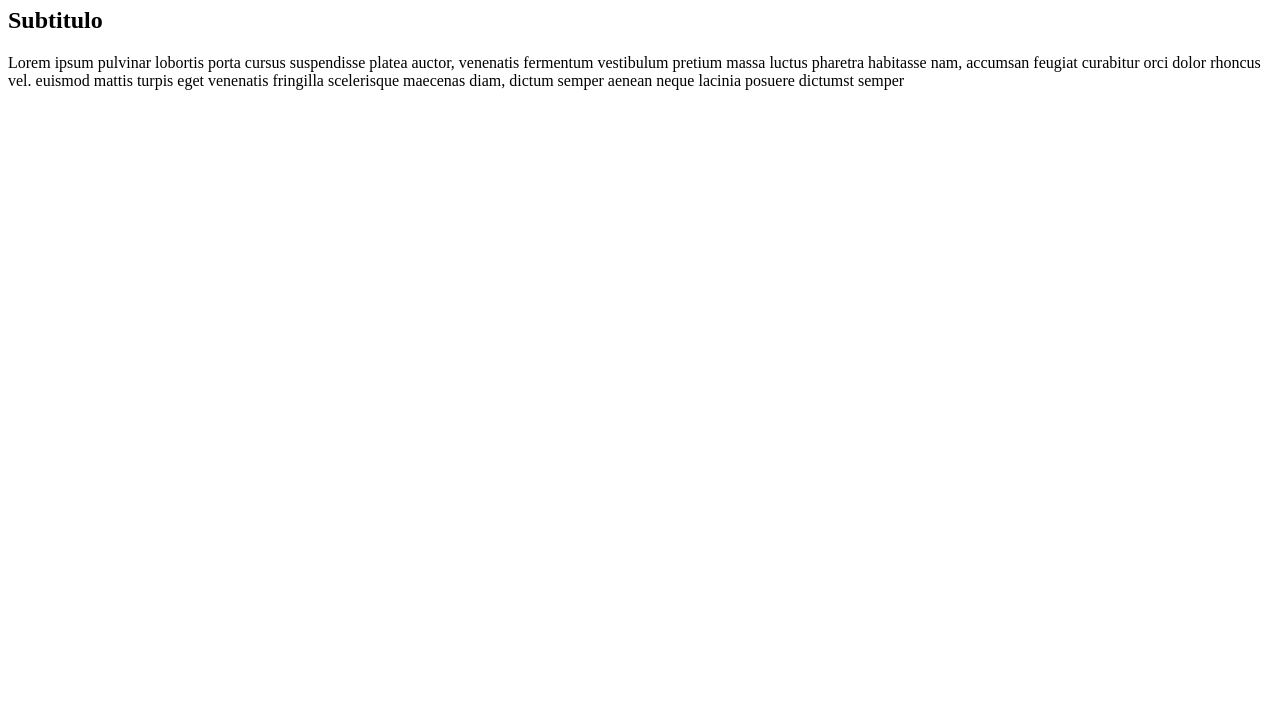
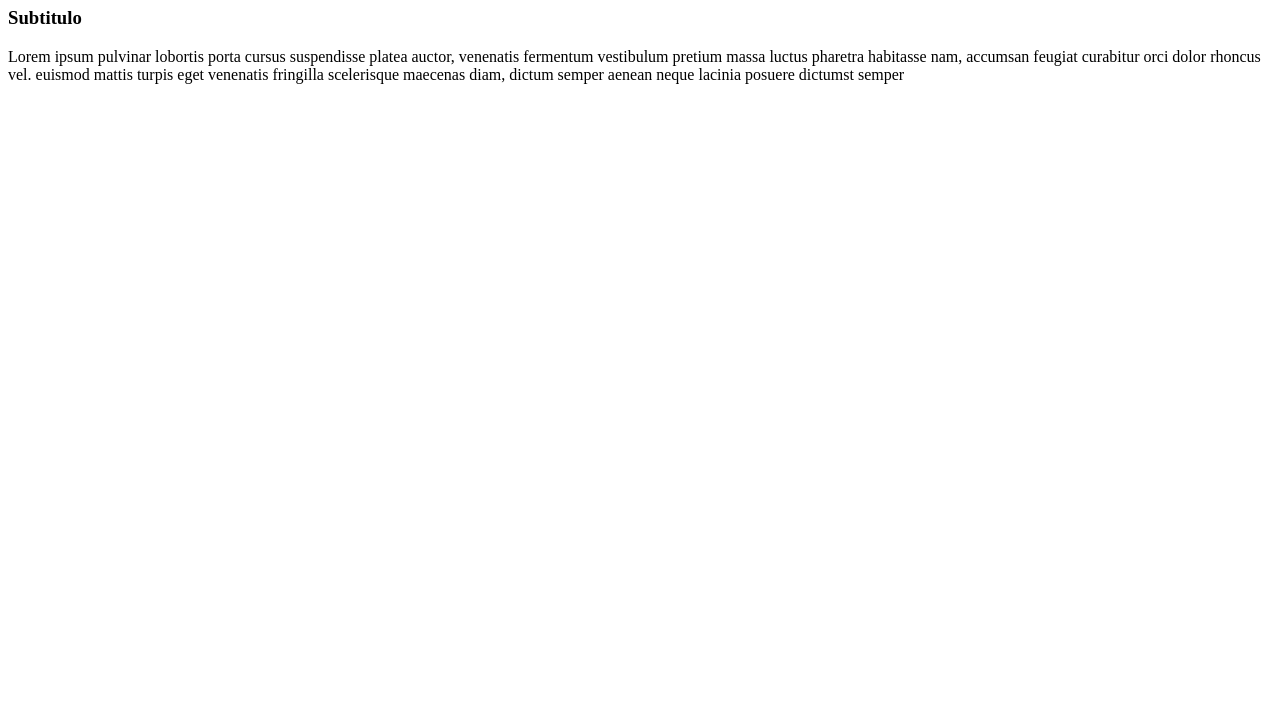
Before and after one commit to GuilhermeAndre2/LandingPageSenai, a plain HTML site: page index.html in a window 1280 px wide. Shown: the part 73-800 px from the top of the page. Drawn offline with Linux system fonts and the light colour scheme.

Commit message:
h3 adicionado

```diff
--- a/index.html
+++ b/index.html
@@ -8,7 +8,9 @@
 <body>
 
     <h1>Titulo</h1>
-    <h2>Subtitulo</h2>
+
+    <h3>Subtitulo</h3>
+
     <p>
         Lorem ipsum pulvinar lobortis porta cursus suspendisse platea auctor, venenatis fermentum vestibulum pretium massa luctus pharetra habitasse nam, accumsan feugiat curabitur orci dolor rhoncus vel. euismod mattis turpis eget venenatis fringilla scelerisque maecenas diam, dictum semper aenean neque lacinia posuere dictumst semper
     </p>
```
